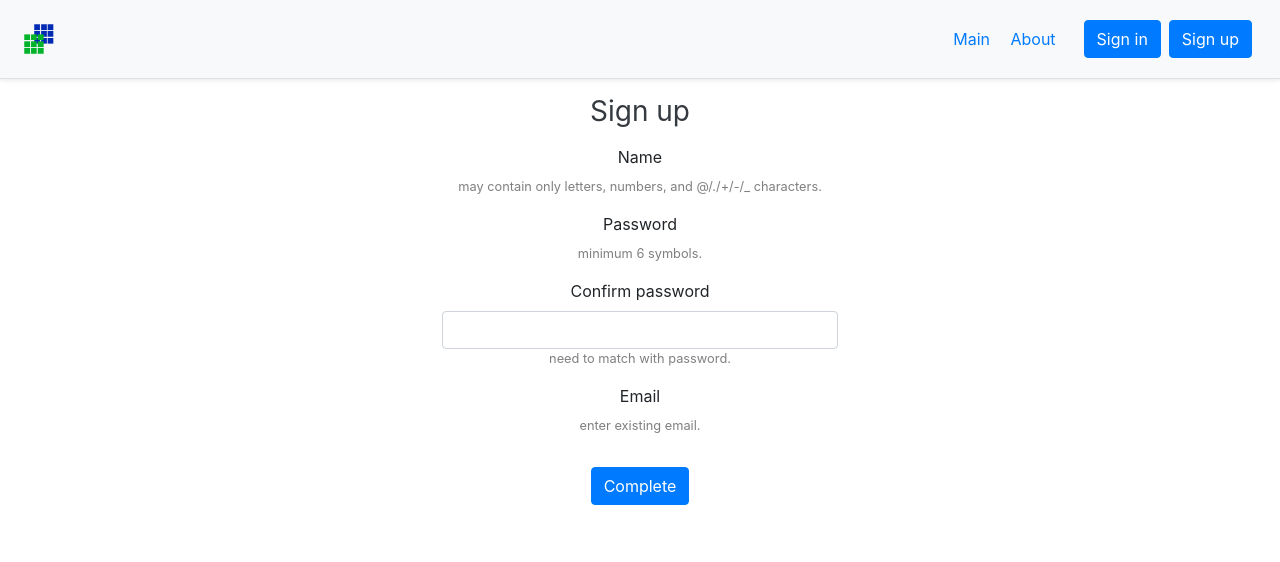
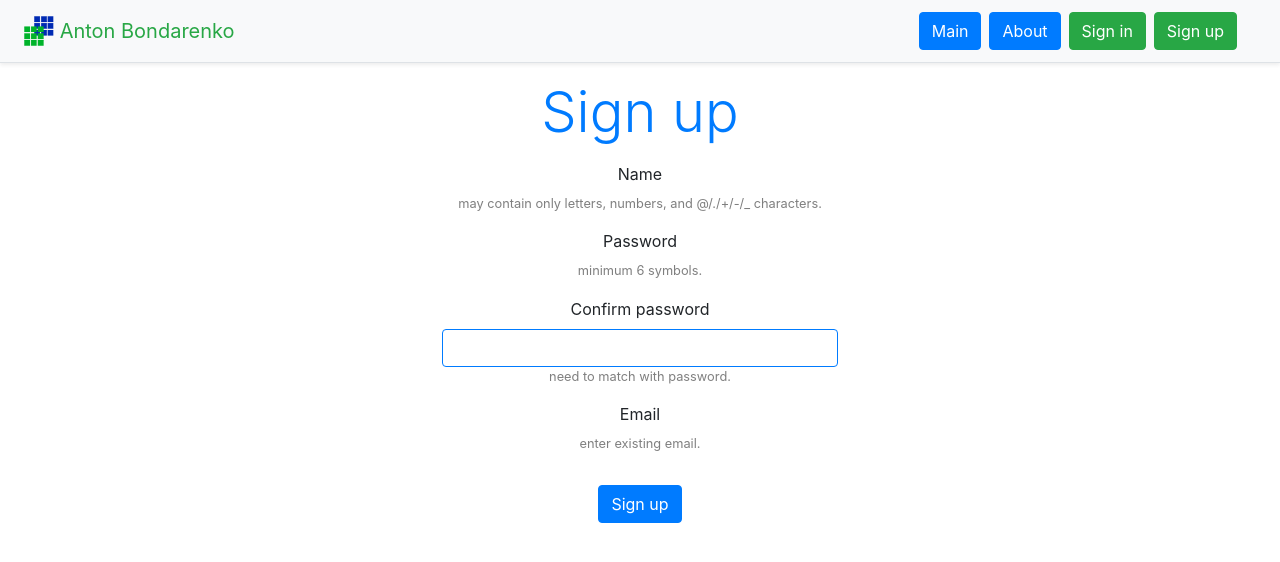
Before and after one commit to AntonMiracle/MySite, a Django app: template src/main/python/main/templates/main/registration.html in a window 1280 px wide. Shown: the top 562 px of the page. Run offline with Django 3.2, Linux system fonts and the light colour scheme; the template is opened without the code that fills it, so the values that code supplies are empty; some libraries are stand-ins or nearby versions.

Commit message:
Update forms.py, *.html

```diff
--- a/src/main/python/main/templates/main/about.html
+++ b/src/main/python/main/templates/main/about.html
@@ -7,7 +7,7 @@
                 <img src="/static/main/own_foto.jpg" width="300" class="align-self-center mr-3" alt="...">
             </div>
             <div class="col-xs-12 col-md-8">
-                <h5 class="text-center">About</h5>
+                <h1 class="text-primary text-center display-4">About</h1>
                 <p>Cras sit amet nibh libero, in gravida nulla. Nulla vel metus scelerisque ante sollicitudin. Cras
                     purus odio, vestibulum in vulputate at, tempus viverra turpis. Fusce condimentum nunc ac nisi
                     vulputate fringilla. Donec lacinia congue felis in faucibus.</p>
--- a/src/main/python/main/templates/main/login.html
+++ b/src/main/python/main/templates/main/login.html
@@ -7,7 +7,7 @@
             <form action="" method="post" class="form-signin">
 
                 {% csrf_token %}
-                <h1 class="h3 mb-3 font-weight-normal text-dark">Sign in</h1>
+                <h1 class="text-primary mb-3 display-4">Sign in</h1>
 
                 <div class="form-group">
                     <label for="inputUsername">Name</label>
--- a/src/main/python/main/templates/main/registration.html
+++ b/src/main/python/main/templates/main/registration.html
@@ -8,7 +8,7 @@
                       oninput='password.setCustomValidity(password.value != confirm_password.value ? "Passwords do not match" : "")'>
 
                     {% csrf_token %}
-                    <h1 class="h3 mb-3 font-weight-normal text-dark">Sign up</h1>
+                    <h1 class="text-primary mb-3 display-4">Sign up</h1>
 
                     <div class="form-group">
                         <label for="inputUsername">Name</label>
@@ -42,7 +42,7 @@
 
                     <div class="form-group">
                         <label for="inputConfirmPassword">Confirm password</label>
-                        <input type="password" class="form-control text-center" name="confirm_password" id="inputConfirmPassword"
+                        <input type="password" class="form-control text-center border border-primary" name="confirm_password" id="inputConfirmPassword"
                                placeholder="" required="" aria-describedby="inputConfirmPasswordHelp">
                         <small id="inputConfirmPasswordHelp" class="form-text text-black-50 m-0">
                             need to match with password.
@@ -63,7 +63,7 @@
                             enter existing email.
                         </small>
                     </div>
-                    <button class="btn btn-primary m-3" type="submit">Complete</button>
+                    <button class="btn btn-primary m-3" type="submit">Sign up</button>
 
                 </form>
             </div>
--- a/src/main/python/main/templates/main/wrapper.html
+++ b/src/main/python/main/templates/main/wrapper.html
@@ -12,27 +12,68 @@
 
 </head>
 <body>
-<div class="d-flex flex-column flex-md-row align-items-center p-3 px-md-4 mb-3 bg-light border-bottom shadow-sm">
-    <img src="/static/main/brand.png" width="30" class="d-inline-block align-top" alt="">
-    <h5 class="my-0 mr-md-auto font-weight-normal"></h5>
-    <nav class="my-2 my-md-0 mr-md-3">
-        <a class="p-2 text-primary " href="{% url 'main' %}">Main</a>
-        <a class="p-2 text-primary" href="{% url 'about' %}">About</a>
+<div>
+    <nav class="navbar navbar-expand-lg navbar-light bg-light shadow-sm mb-3 border-bottom px-md-4 align-items-center">
+        <a class="navbar-brand text-success" href="#">
+            <img src="/static/main/brand.png" width="30" class="d-inline-block align-top" alt="">
+            Anton Bondarenko
+        </a>
+        <button class="navbar-toggler" type="button" data-toggle="collapse" data-target="#navbarSupportedContent"
+                aria-controls="navbarSupportedContent" aria-expanded="false" aria-label="Toggle navigation">
+            <span class="navbar-toggler-icon"></span>
+        </button>
+        <div class="collapse navbar-collapse " id="navbarSupportedContent">
+            <ul class="col-12 justify-content-sm-end navbar-nav mr-auto align-items-center">
 
-        {% if user.is_authenticated %}
-            <a class="p-2 text-primary" href="{% url 'home' %}">Home</a>
-        {% endif %}
+                <li class="nav-item"><a class="btn btn-primary m-1 " href="{% url 'main' %}">Main</a></li>
+                <li class="nav-item"><a class="btn btn-primary m-1" href="{% url 'about' %}">About</a></li>
 
+                {% if user.is_authenticated %}
+                    <li class="nav-item"><a class="btn btn-primary m-1" href="{% url 'home' %}">Home</a></li>
+                {% endif %}
+
+                {% if not user.is_authenticated %}
+                    <li class="nav-item"><a class="btn btn-success m-1" href="{% url 'login' %}">Sign in</a></li>
+                    <li class="nav-item"><a class="btn btn-success m-1" href="{% url 'registration' %}">Sign up</a></li>
+                {% else %}
+                    <li class="nav-item"><a class="btn btn-danger m-1" href="{% url 'logout' %}">Sign out</a></li>
+                {% endif %}
+
+            </ul>
+        </div>
     </nav>
+</div>
 
-    {% if not user.is_authenticated %}
-        <a class="btn btn-primary m-1" href="{% url 'login' %}">Sign in</a>
-        <a class="btn btn-primary m-1" href="{% url 'registration' %}">Sign up</a>
-    {% else %}
-        <a class="btn btn-primary m-1" href="{% url 'logout' %}">Sign out</a>
-    {% endif %}
 
-</div>
+
+
+
+
+
+
+
+
+
+
+
+
+
+
+
+
+
+
+
+
+
+
+
+
+
+
+
+
+
 
 {% block content %}
 
```
Also changed, not shown: src/main/python/main/forms.py (+5 -5 lines), 1 other file.
